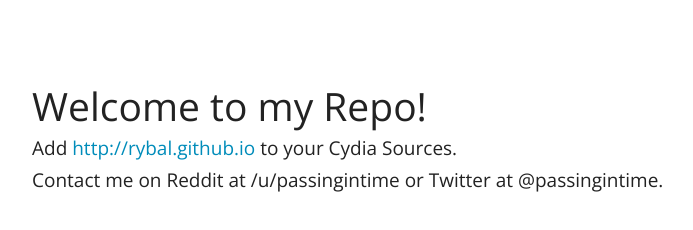
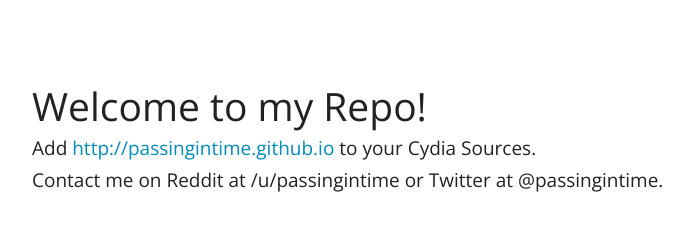
Before and after one commit to passingintime/passingintime.github.io, a plain HTML site: page index.html in a window 1280 px wide. Shown: the whole page, without its empty margins (38-731 px from the left). Drawn offline with nearby package versions, Linux system fonts and the light colour scheme.

Commit message:
Update index.html

```diff
--- a/index.html
+++ b/index.html
@@ -12,7 +12,7 @@
 
             <h1>&nbsp;</h1>
             <h1>Welcome to my Repo!</h1>
-            <h4>Add <a href="cydia://url/https://cydia.saurik.com/api/share#?source=http://rybal.github.io/">http://rybal.github.io</a> to your Cydia Sources.</h4>
+            <h4>Add <a href="cydia://url/https://cydia.saurik.com/api/share#?source=http://passingintime .github.io/">http://passingintime.github.io</a> to your Cydia Sources.</h4>
             <h4>Contact me on Reddit at /u/passingintime or Twitter at @passingintime.</h4>
 
         </div>
```
